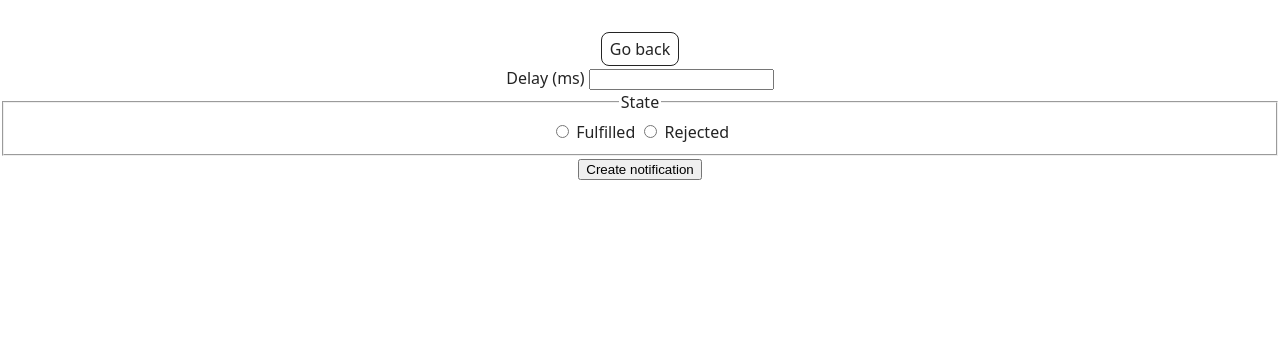
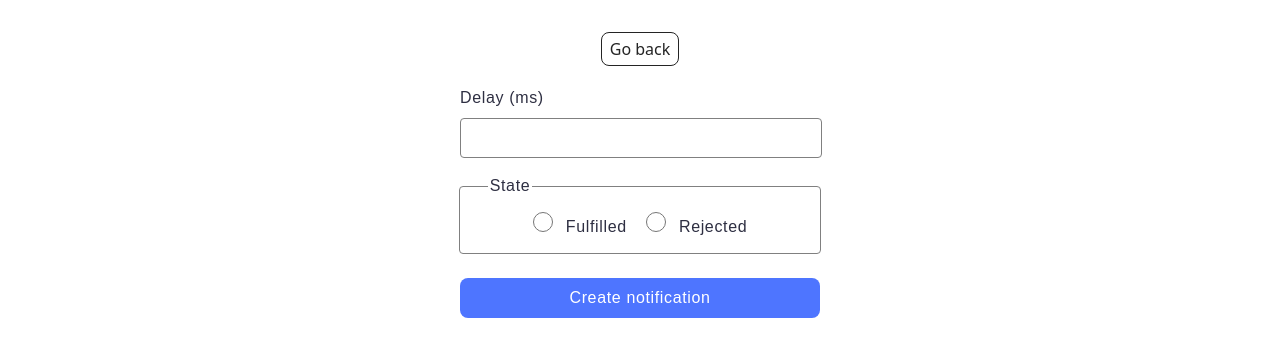
Before and after one commit to Viktoriia-pereverzieva/goit-js-hw-10, a website built with Vite: page src/2-snackbar.html in a window 1280 px wide. Built offline with nearby package versions, Linux system fonts and the light colour scheme.

Commit message:
FileMyHW

```diff
--- a/src/2-snackbar.html
+++ b/src/2-snackbar.html
@@ -15,24 +15,24 @@
       </div>
 
       <form class="form">
-        <label>
+        <label class="label-delay">
           Delay (ms)
-          <input type="number" name="delay" required />
+          <input type="number" name="delay" class="input-delay" required />
         </label>
 
-        <fieldset>
-          <legend>State</legend>
-          <label>
-            <input type="radio" name="state" value="fulfilled" required />
+        <fieldset class="fieldset">
+          <legend class="legend">State</legend>
+          <label class="radiolabel fulfilled-label">
+            <input type="radio" name="state" value="fulfilled" class="radioinput js-fulfilled" required />
             Fulfilled
           </label>
-          <label>
-            <input type="radio" name="state" value="rejected" required />
+          <label class="radiolabel">
+            <input type="radio" name="state" value="rejected" class="radioinput js-rejected" required />
             Rejected
           </label>
         </fieldset>
 
-        <button type="submit">Create notification</button>
+        <button type="submit" class="button-create js-button-create">Create notification</button>
       </form>
 
     </main>
--- a/src/css/base.css
+++ b/src/css/base.css
@@ -122,3 +122,95 @@ color: #000;
   line-height: 150%;
   color: #2e2f42;
 }
+
+.label-delay {
+  width: 360px;
+  height: 72px;
+  display: flex;
+  flex-direction: column;
+  align-items: start;
+  margin: 20px auto 0 auto;
+  font-family: "Montserrat",sans-serif;
+  letter-spacing: 0.04em;
+  color: #2e2f42;
+}
+
+.input-delay {
+  width: 328px;
+  height: 40px;
+  border: 1px solid #808080;
+  border-radius: 4px;
+  padding: 0 16px;
+  margin-top: 8px;
+  font-family: "Montserrat", sans-serif;
+}
+
+.input-delay:hover {
+  border: 1px solid #000;
+}
+
+.input-delay:focus {
+  outline: none;
+border: 1px solid #4e75ff;
+}
+
+.fieldset {
+  width: 360px;
+  height: 78px;
+  font-family: "Montserrat", sans-serif;
+  margin: 16px auto 0 auto;
+  letter-spacing: 0.04em;
+  color: #2e2f42;
+  border: 1px solid #808080;
+  border-radius: 4px;
+  padding: 0 ;
+}
+
+.fieldset:hover {
+  border: 1px solid #000;
+}
+
+.legend {
+  margin-bottom: 14px;
+  margin-left: -130px;
+}
+
+.radioinput {
+  border: 1px solid #757575;
+  border-radius: 14px;
+  width: 20px;
+  height: 20px;
+  margin: 0 8px 0 0;
+}
+
+.radiolabel {
+  font-family: "Montserrat", sans-serif;
+  font-weight: 400;
+  font-size: 16px;
+  line-height: 150%;
+  color: #2e2f42;
+}
+
+.fulfilled-label {
+  margin-right: 14px;
+}
+
+.button-create {
+  border-radius: 8px;
+  padding: 8px 16px;
+  width: 360px;
+  height: 40px;
+  margin-top: 24px;
+  background: #4e75ff;
+  border: none;
+  color: #fff;
+  font-family: "Montserrat", sans-serif;
+  font-weight: 500;
+    font-size: 16px;
+    line-height: 150%;
+    letter-spacing: 0.04em;
+}
+
+.button-create:hover{
+background: #6c8cff;
+}
--- a/src/js/1-timer.js
+++ b/src/js/1-timer.js
@@ -25,7 +25,6 @@ const options = {
 
         if (userSelectedDate <= new Date()) {
             iziToast.show({
-                color: 'red',
                 backgroundColor: '#c40000',
                 theme: 'dark',
                 position: 'topRight',
--- a/src/js/2-snackbar.js
+++ b/src/js/2-snackbar.js
@@ -0,0 +1,41 @@
+import iziToast from "izitoast";
+
+const refs = {
+  form: document.querySelector(".form"),
+  inputDelay: document.querySelector(".input-delay"),
+  radioFulfilled: document.querySelector(".js-fulfilled"),
+  radioRejected: document.querySelector(".js-rejected"),
+};
+
+refs.form.addEventListener("submit", (e) => {
+  e.preventDefault();
+
+  const delay = Number(refs.inputDelay.value);
+  const isFulfilled = refs.radioFulfilled.checked;
+
+  const promise = new Promise((resolve, reject) => {
+    setTimeout(() => {
+      if (isFulfilled) {
+        resolve(delay);
+      } else {
+        reject(delay);
+      }
+    }, delay);
+  });
+
+  promise
+    .then((delay) => {
+      iziToast.success({
+        title: "Success",
+        message: `✅ Fulfilled promise in ${delay}ms`,
+        position: "topRight",
+      });
+    })
+    .catch((delay) => {
+      iziToast.error({
+        title: "Error",
+        message: `❌Rejected promise in ${delay}ms`,
+        position: "topRight",
+      });
+    });
+});
```
